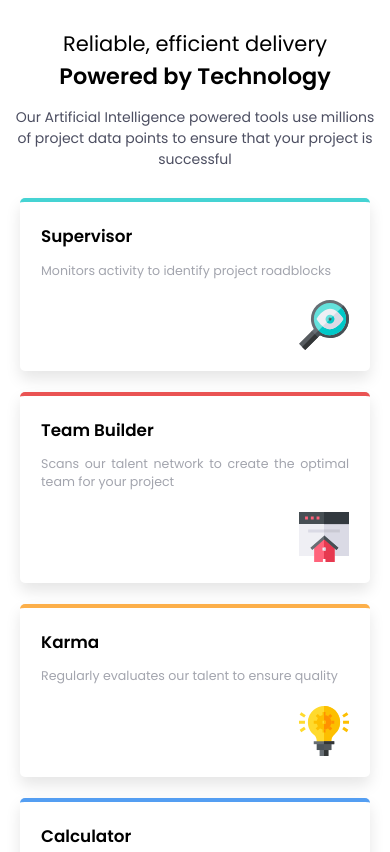
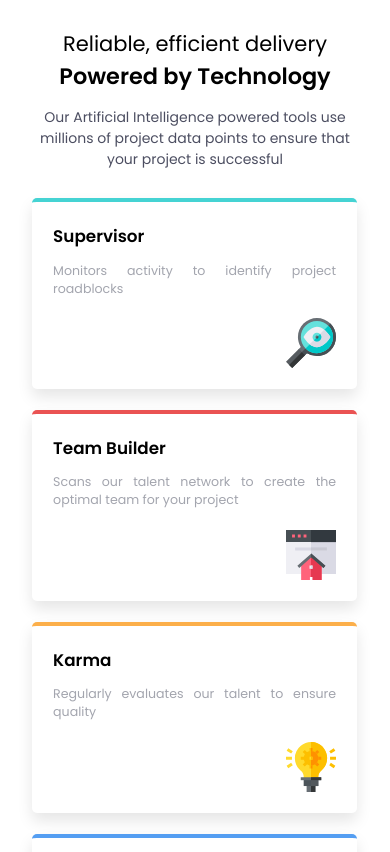
Before and after one commit to Zulkifli70/FourCard, a plain HTML site: page index.html in a window 390 px wide. Shown: the top 852 px of the page. Drawn offline with Linux system fonts and the light colour scheme.

Commit message:
Perbaiki tampilan pada tablet

```diff
--- a/style.css
+++ b/style.css
@@ -3,24 +3,29 @@ html {
 }
 body {
   font-family: Poppins;
-  margin: 1rem 5rem;
+  margin: 0 auto;
 }
 main {
   display: flex;
   flex-direction: column;
-  justify-content: center;
   align-items: center;
-  margin: 4rem 0;
+  margin: 0 auto;
+  height: 100vh;
 }
 .container {
-  width: 70%;
+  width: 100%;
+  max-width: 1100px;
   display: grid;
   grid-template-columns: repeat(3, 1fr);
   grid-template-rows: auto auto;
-  gap: 2rem;
+  gap: 1.5rem;
+  flex-wrap: wrap;
+  margin: 0 auto;
 }
 .main-header {
-  width: 30%;
+  width: 80%;
+  min-width: 200px;
+  max-width: 600px;
   display: flex;
   flex-direction: column;
   justify-content: center;
@@ -45,13 +50,14 @@ p {
   font-weight: 400;
 }
 .card {
+  max-width: 325px;
   display: flex;
   flex-direction: column;
   border-radius: 5px;
   padding: 2rem;
   border-top: 4px solid;
   box-shadow: 0 8px 15px rgba(0, 0, 0, 0.1);
-  position: relative;
+  /* position: relative; */
 }
 .card h3 {
   text-align: justify;
@@ -60,7 +66,7 @@ p {
 .card p {
   text-align: justify;
   margin-bottom: 0.5em;
-  padding-right: 50px;
+  padding-right: 20px;
   padding-bottom: 1.5rem;
   color: hsl(234, 12%, 34%);
 }
@@ -115,7 +121,7 @@ p {
   }
 
   .main-header {
-    width: 100%;
+    width: 90%;
     margin: 0;
     padding: 1rem;
   }
@@ -128,7 +134,7 @@ p {
   .container {
     display: flex;
     flex-direction: column;
-    width: 100%;
+    width: 90%;
     max-width: 350px;
     gap: 1.5rem;
   }
```
